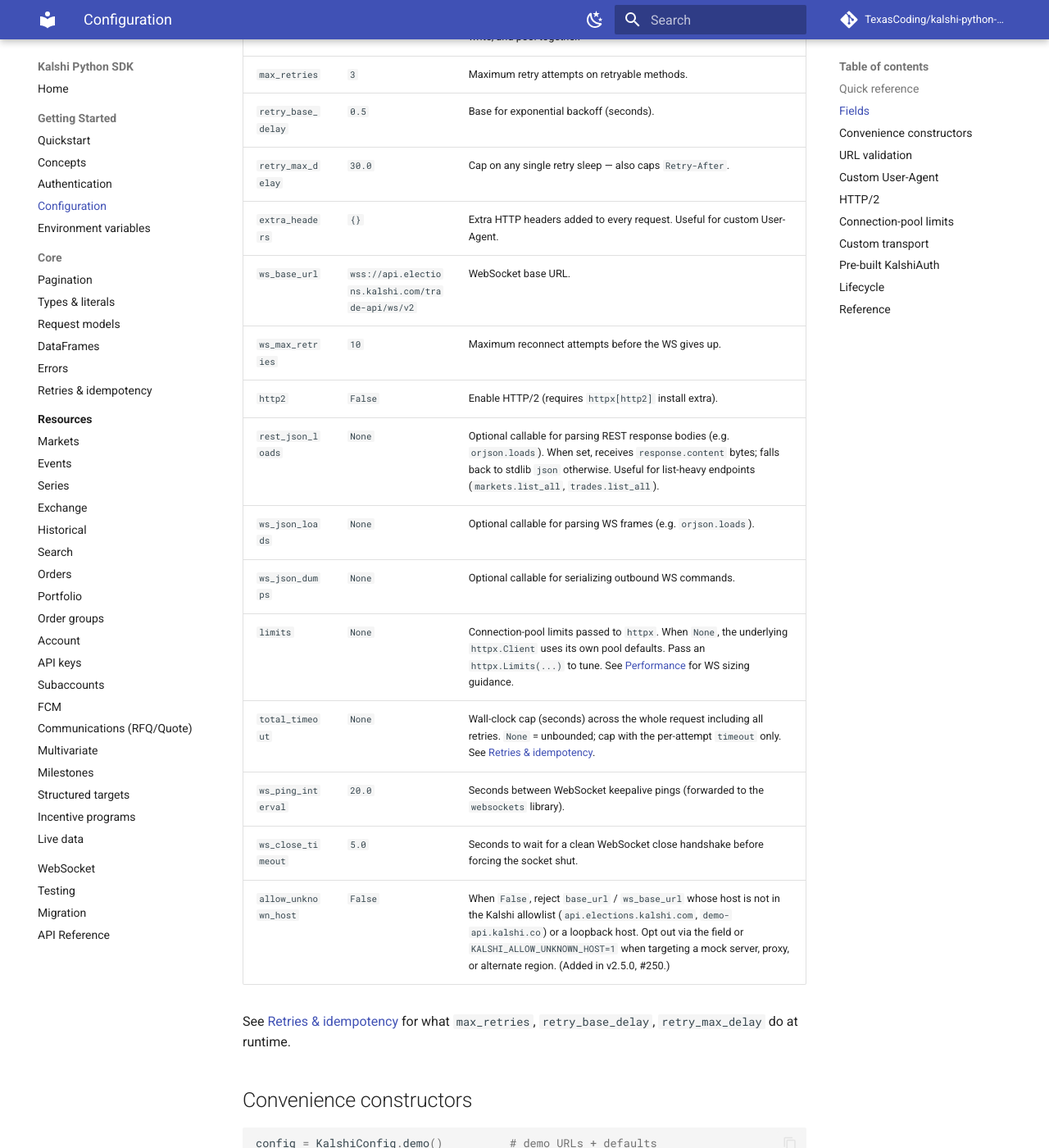
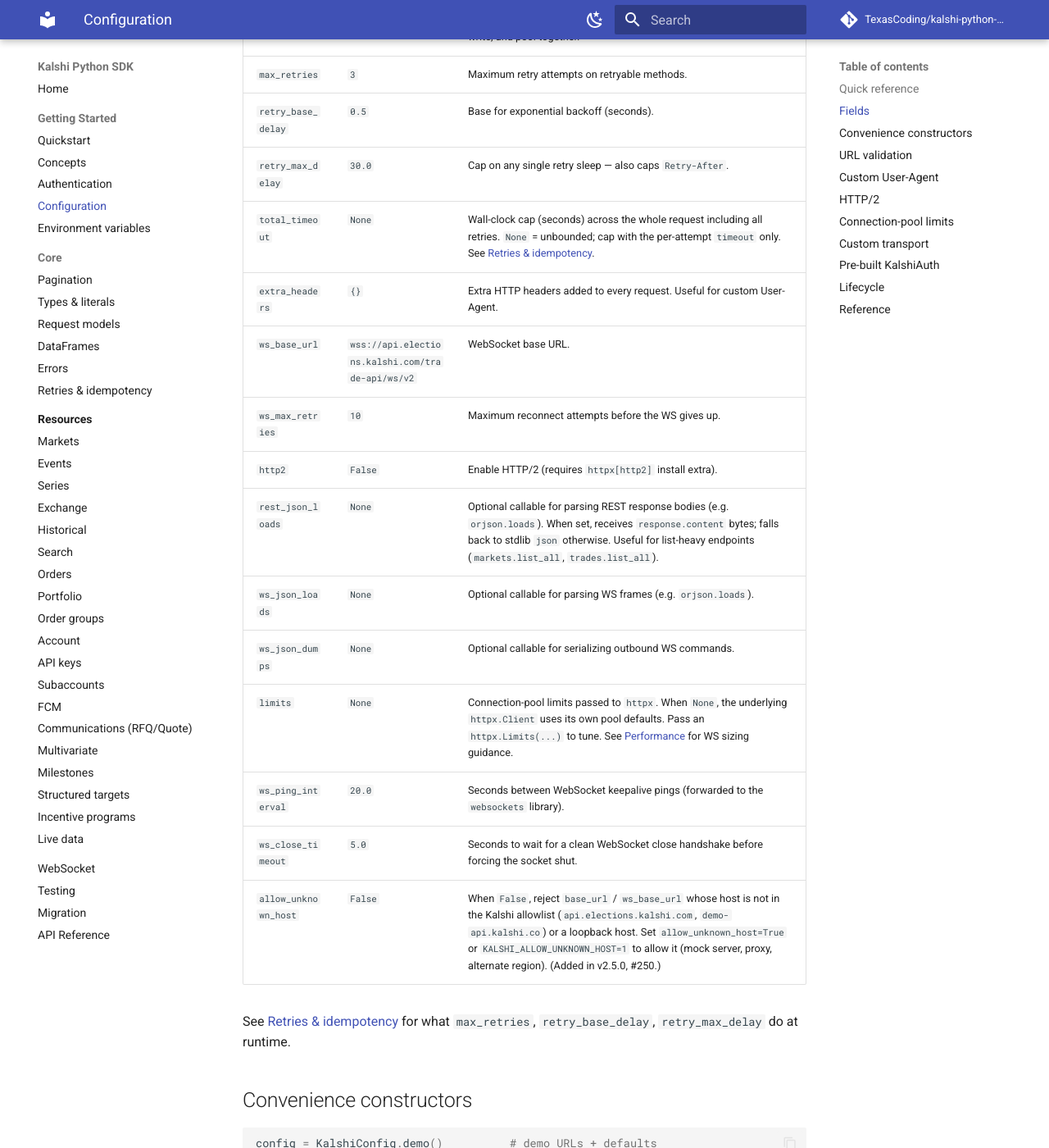
Before and after one commit to TexasCoding/kalshi-python-sdk, an MkDocs documentation site: the page built from docs/configuration.md, in a window 1280 px wide and 1400 px high, scrolled down 932 px. Shown: the whole window at 82% size. Built offline with MkDocs 1.6.1 and Material for MkDocs 9.7.7, drawn with Linux system fonts in a browser that asks for light colours; comment, search, counter and statistics services are not loaded.

Commit message:
docs(configuration): regroup total_timeout next to retry knobs; clarify allow_unknown_host opt-in
Bot-review follow-up on #304:
- Move `total_timeout` row up next to `retry_max_delay` so retry-related knobs stay grouped.
- Reword `allow_unknown_host` description from ambiguous "Opt out via the field" to explicit "Set `allow_unknown_host=True` or `KALSHI_ALLOW_UNKNOWN_HOST=1` to allow it".

```diff
--- a/docs/configuration.md
+++ b/docs/configuration.md
@@ -44,10 +45,9 @@
 | `ws_json_loads` | `None` | Optional callable for parsing WS frames (e.g. `orjson.loads`). |
 | `ws_json_dumps` | `None` | Optional callable for serializing outbound WS commands. |
 | `limits` | `None` | Connection-pool limits passed to `httpx`. When `None`, the underlying `httpx.Client` uses its own pool defaults. Pass an `httpx.Limits(...)` to tune. See [Performance](websockets.md#performance) for WS sizing guidance. |
-| `total_timeout` | `None` | Wall-clock cap (seconds) across the whole request including all retries. `None` = unbounded; cap with the per-attempt `timeout` only. See [Retries & idempotency](retries.md). |
 | `ws_ping_interval` | `20.0` | Seconds between WebSocket keepalive pings (forwarded to the `websockets` library). |
 | `ws_close_timeout` | `5.0` | Seconds to wait for a clean WebSocket close handshake before forcing the socket shut. |
-| `allow_unknown_host` | `False` | When `False`, reject `base_url` / `ws_base_url` whose host is not in the Kalshi allowlist (`api.elections.kalshi.com`, `demo-api.kalshi.co`) or a loopback host. Opt out via the field or `KALSHI_ALLOW_UNKNOWN_HOST=1` when targeting a mock server, proxy, or alternate region. (Added in v2.5.0, #250.) |
+| `allow_unknown_host` | `False` | When `False`, reject `base_url` / `ws_base_url` whose host is not in the Kalshi allowlist (`api.elections.kalshi.com`, `demo-api.kalshi.co`) or a loopback host. Set `allow_unknown_host=True` or `KALSHI_ALLOW_UNKNOWN_HOST=1` to allow it (mock server, proxy, alternate region). (Added in v2.5.0, #250.) |
 
 See [Retries & idempotency](retries.md) for what `max_retries`,
 `retry_base_delay`, `retry_max_delay` do at runtime.
```
Also changed, not shown: other parts of docs/configuration.md (+1 -0 lines).
